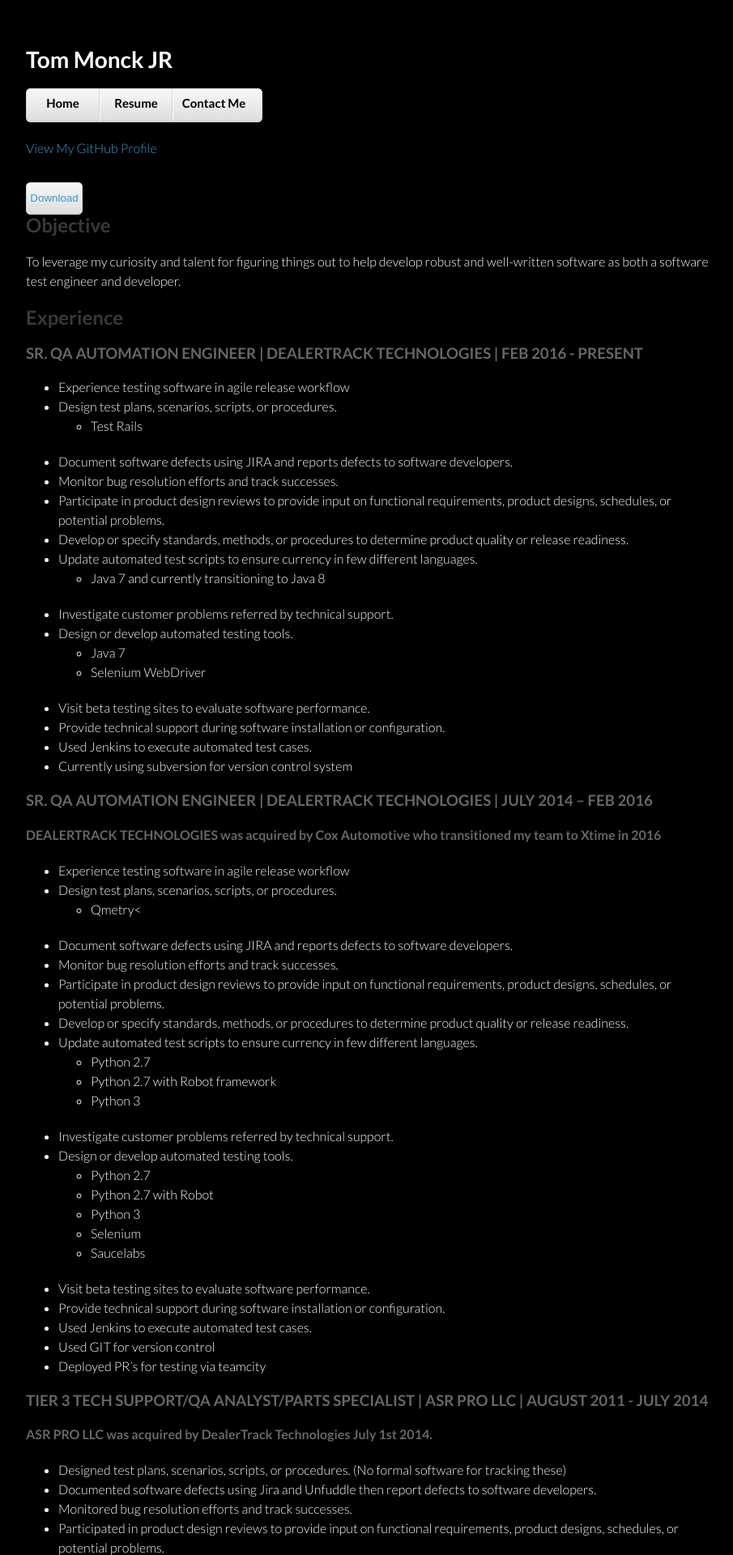
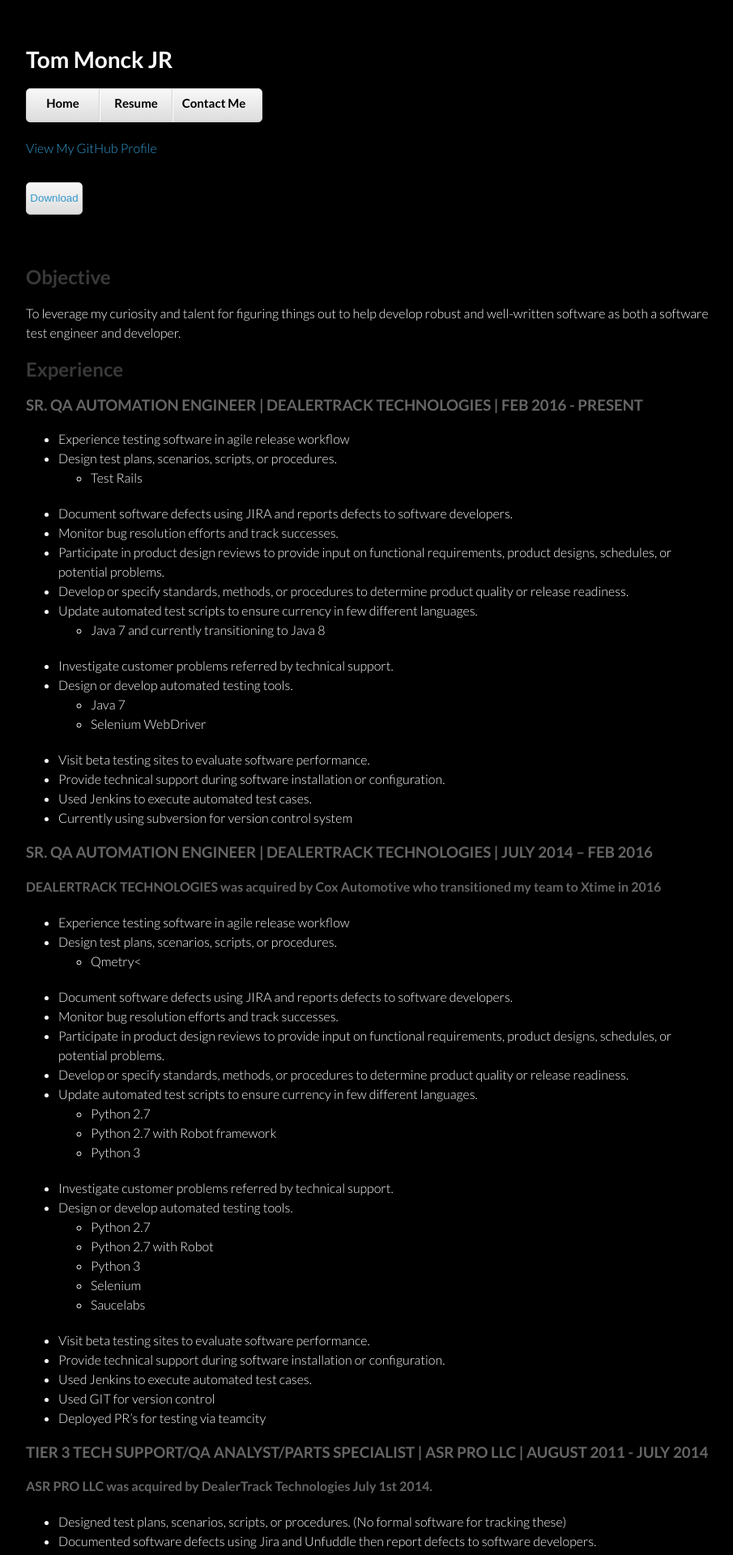
Before and after one commit to tmonck/tmonck.github.io, a Jekyll site: the page built from Resume.html, in a window 1280 px wide. Shown: the top 1920 px of the page at 81% size, without its empty margins (178-1083 px from the left). Built offline with Jekyll 4.4.1, drawn with Linux system fonts in a browser that asks for light colours.

```diff
--- a/Resume.html
+++ b/Resume.html
@@ -2,8 +2,9 @@
 layout: default
 title: Tom Monck JR by tmonck
 ---
-<button><a href="Documents/resume" download>Download</a></button>
+<p><button><a href="Documents/resume" download>Download</a></button><p>
 </br>
+
 <h2>Objective</h2>
 
 <p>To leverage my curiosity and talent for figuring things out to help develop robust and well-written software as both a software test engineer and developer.</p>
```
